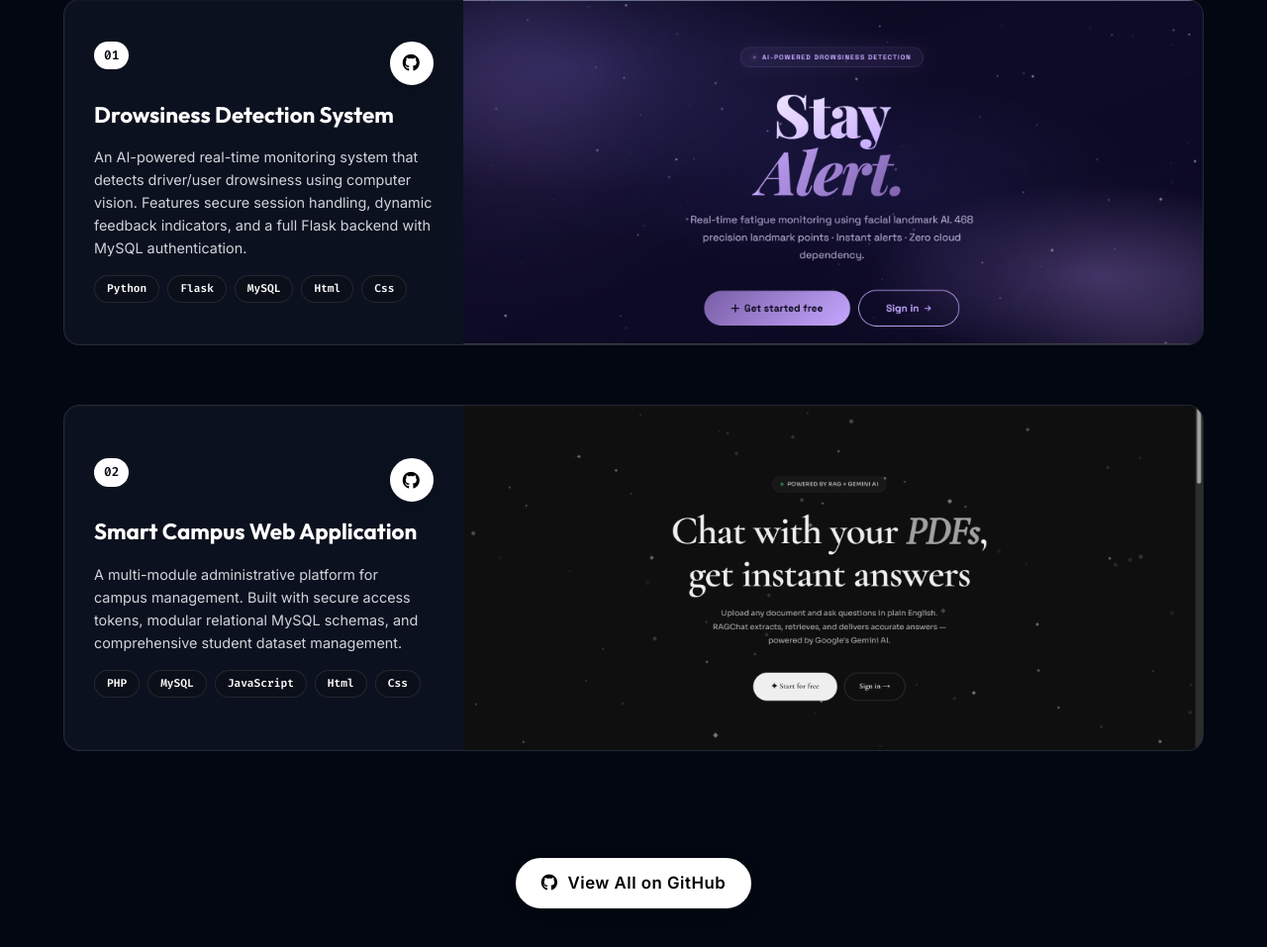
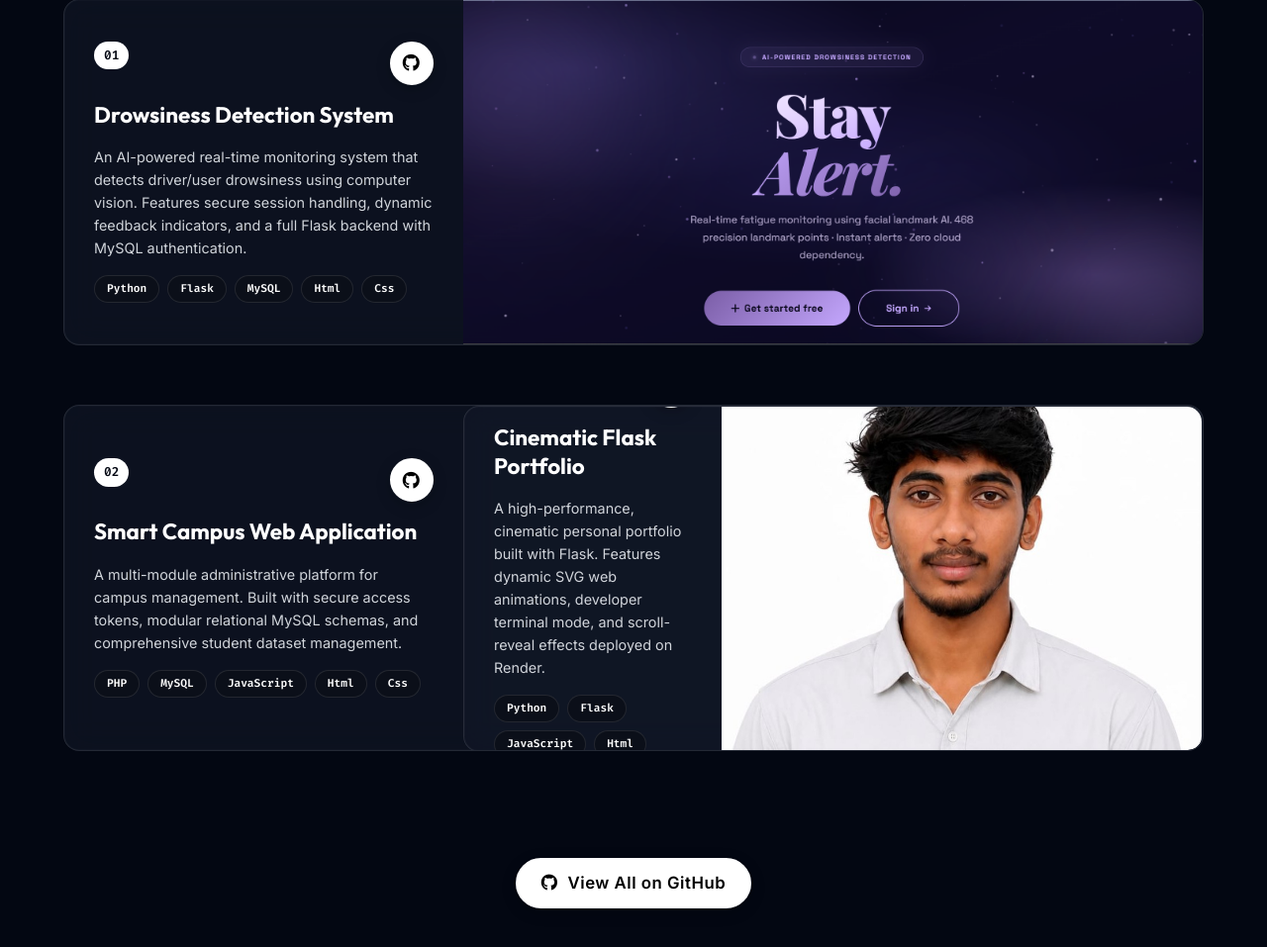
Before and after one commit to Tilak2005-BV/portfolio_flask, a Flask app: page / in a window 1280 px wide. Shown: the part 4065-5022 px from the top of the page at 99% size. Run offline with Flask 3, Linux system fonts and the light colour scheme; data that the repository does not hold is empty; some web fonts are replaced.

Commit message:
Add portfolio itself to the projects section

```diff
--- a/templates/index.html
+++ b/templates/index.html
@@ -467,7 +467,38 @@
               </div>
             </div>
           </a>
+        <!-- Project 3 -->
+        <div class="project-card horizontal-card tech-blur tech-border white-hover-card" data-aos="zoom-in-up" data-aos-delay="300">
+          <div class="project-content">
+            <div class="project-header">
+              <div class="project-number">03</div>
+              <div class="project-links">
+                <a href="https://github.com/Tilak2005-BV/portfolio_flask" target="_blank" class="proj-link bw-btn" title="GitHub"><i class="fab fa-github"></i></a>
+              </div>
+            </div>
+            <h3 class="project-title">Cinematic Flask Portfolio</h3>
+            <p class="project-desc">
+              A high-performance, cinematic personal portfolio built with Flask. Features dynamic SVG web animations, developer terminal mode, and scroll-reveal effects deployed on Render.
+            </p>
+            <div class="project-tags">
+              <span class="tag">Python</span><span class="tag">Flask</span><span class="tag">JavaScript</span><span class="tag">Html</span><span class="tag">Css</span>
+            </div>
+          </div>
+          <a href="https://portfolio-flask-uog4.onrender.com/" target="_blank" class="project-image-link" title="View Live Demo">
+            <img src="{{ url_for('static', filename='images/mainprofile.jpeg') }}" alt="Portfolio Demo">
+            <!-- Circular Rotating Text Overlay -->
+            <div class="image-overlay">
+              <div class="rotating-badge">
+                <svg viewBox="0 0 100 100">
+                  <defs><path id="circlePath3" d="M 50, 50 m -35, 0 a 35,35 0 1,1 70,0 a 35,35 0 1,1 -70,0" /></defs>
+                  <text><textPath href="#circlePath3" startOffset="0%">EXPLORE PROJECT • VIEW LIVE DEMO • </textPath></text>
+                </svg>
+                <i class="fas fa-arrow-right"></i>
+              </div>
+            </div>
+          </a>
         </div>
+      </div>
       <div class="projects-more" data-aos="fade-up">
         <a href="https://github.com/Tilak2005-BV" target="_blank" class="btn bw-btn">
           <i class="fab fa-github"></i> View All on GitHub
```
